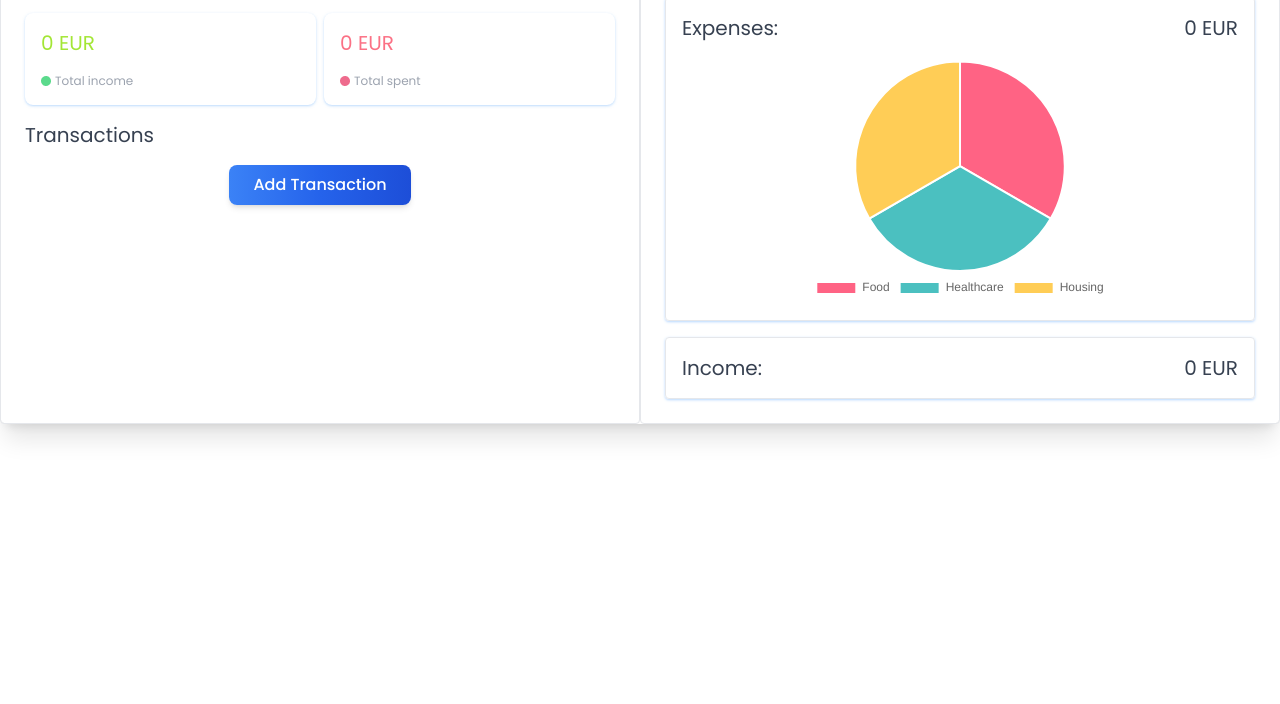
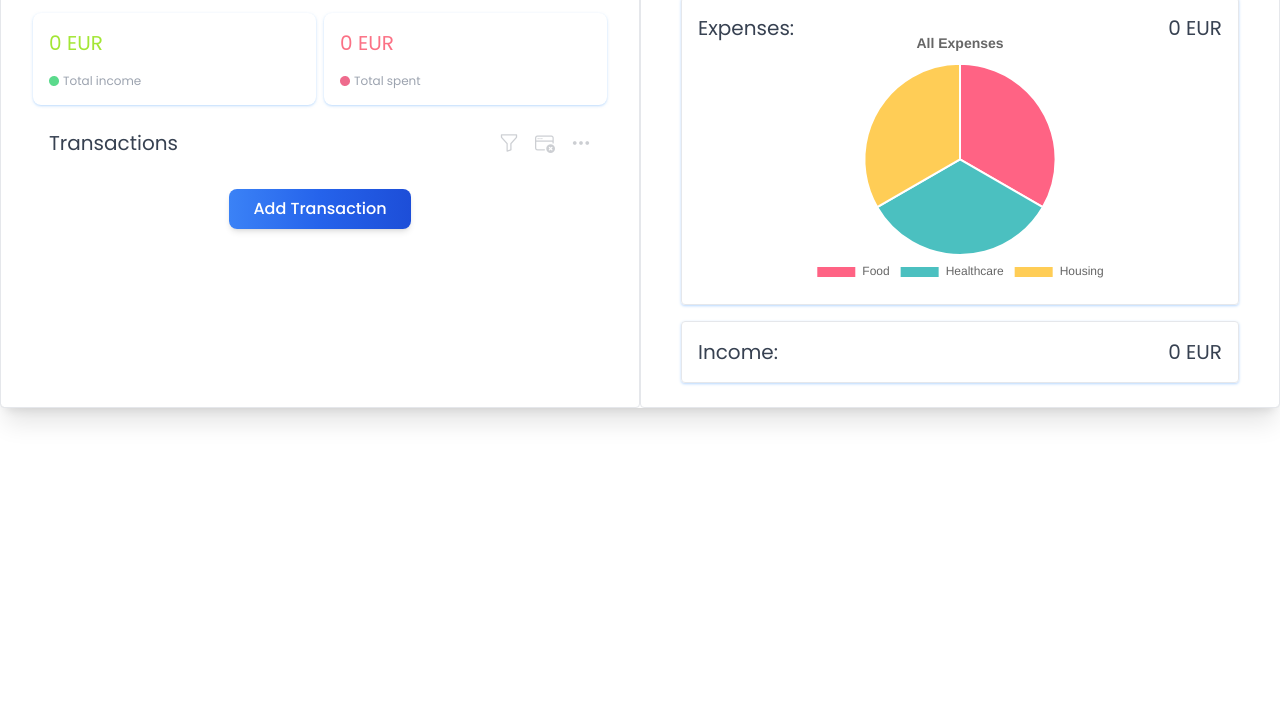
Before and after one commit to dkumza/personal-expenses, a website built with Vite: page index.html in a window 1280 px wide. Shown: the part 96-800 px from the top of the page. Built offline with nearby package versions, Linux system fonts and the light colour scheme.

Commit message:
scroll bar added and fixed size history container

```diff
--- a/index.html
+++ b/index.html
@@ -20,7 +20,7 @@
       <!-- blur modal -->
       <div class="add-blur hide"></div>
       <div class="left-wrap">
-         <div class="balance-wrap text-left leading-3">
+         <div class="balance-wrap text-left leading-3 mx-3">
             <h1 class="balance-big text-3xl">0 EUR</h1>
             <p class="small-txt">Balance</p>
          </div>
@@ -48,7 +48,14 @@
          </div>
          <!-- history container -->
          <div class="history-wrap">
-            <h2>Transactions</h2>
+            <div class="h-t flex justify-between my-2 mx-6">
+               <h2 class="">Transactions</h2>
+               <div class="filter-wrap">
+                  <button class="filter-1 filter-op-25"><i class="bi bi-funnel"></i></button>
+                  <button class="filter-2 filter-op-25"><i class="bi bi-window-x"></i></button>
+                  <button class="filter-3 filter-op-25"><i class="bi bi-three-dots"></i></button>
+               </div>
+            </div>
             <!-- history item -->
             <ul class="history">
                <!-- here goes all transactions -->
--- a/main.js
+++ b/main.js
@@ -54,6 +54,9 @@ function createChart() {
          responsive: false,
          title: {
             display: true,
+            text: "All Expenses",
+            fontWeight: "lighter",
+            fontSize: 14,
          },
          legend: {
             display: true,
--- a/style.css
+++ b/style.css
@@ -47,7 +47,8 @@
 .inc-exp-wrap {
    @apply flex
    place-content-between
-   gap-2;
+   gap-2
+   px-2;
 }
 
 .income-wrap,
@@ -139,7 +140,11 @@
 .history {
    @apply flex
    flex-col
-   gap-3;
+   gap-3
+   /* h-80 */
+   /* max-h-1 */
+   overflow-auto
+   p-1;
 }
 
 .h-item {
@@ -179,7 +184,7 @@
    rounded
    shadow-xl
    w-2/3
-   lg:w-1/2
+   lg:w-2/5
 
    p-6
    bg-white
@@ -212,7 +217,8 @@
    rounded
    p-4
    shadow
-   shadow-blue-200;
+   shadow-blue-200
+   mx-4;
 }
 
 .inc-w {
@@ -222,9 +228,21 @@
    p-4
    rounded
    shadow
-   shadow-blue-200;
+   shadow-blue-200
+   mx-4;
 }
 .history {
    max-height: 400px; /* Set a maximum height for the container */
    /* overflow: hidden;  */
 }
+
+.filter-wrap {
+   @apply flex
+   gap-4;
+}
+
+.filter-op-25 {
+   @apply opacity-25
+   cursor-no-drop
+   /* hover:disabled:opacity-25; */;
+}
```
Also changed, not shown: dist/index.html.
